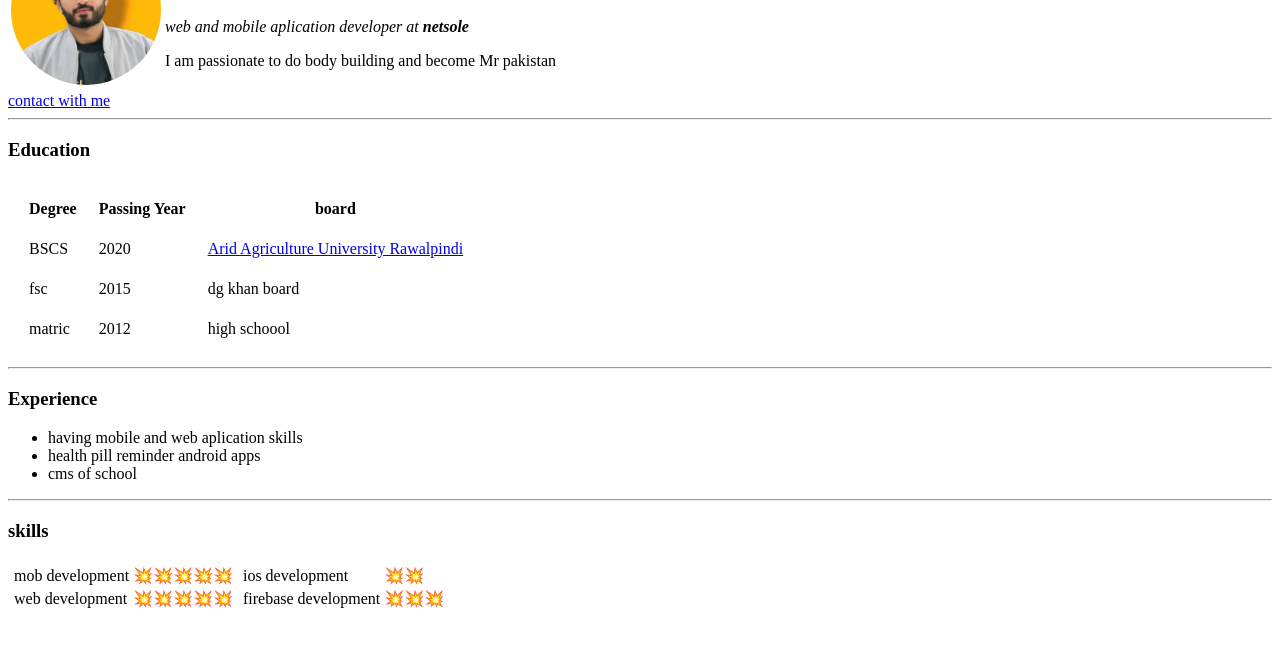
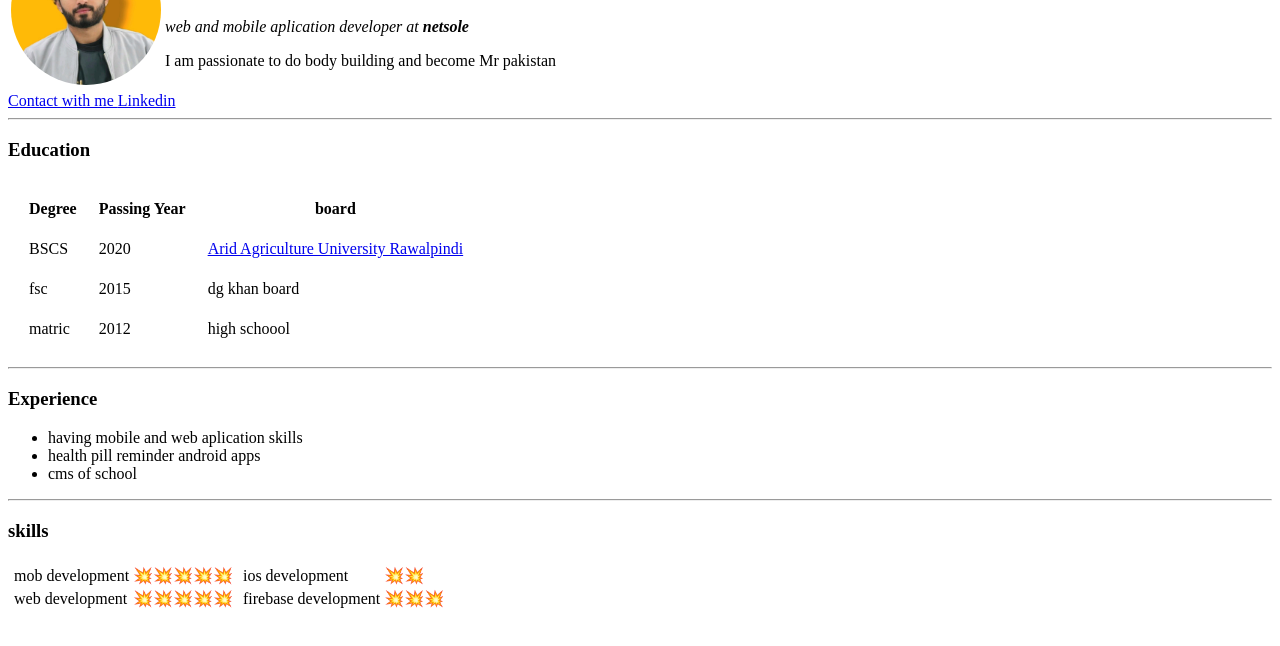
Before and after one commit to Mahad47/cv-with-html, a plain HTML site: page index.html in a window 1280 px wide. Shown: the part 76-722 px from the top of the page. Drawn offline with Linux system fonts and the light colour scheme.

Commit message:
version 0.3

```diff
--- a/index.html
+++ b/index.html
@@ -18,7 +18,8 @@
     </tr>
   </table>
 
-  <a href="contact.html"> contact with me </a>
+  <a href="contact.html"> Contact with me </a>
+  <a href="https://www.linkedin.com/in/mahadakram786/"> Linkedin</a>
   <br>
   <hr>
   <h3>Education</h3>
```
